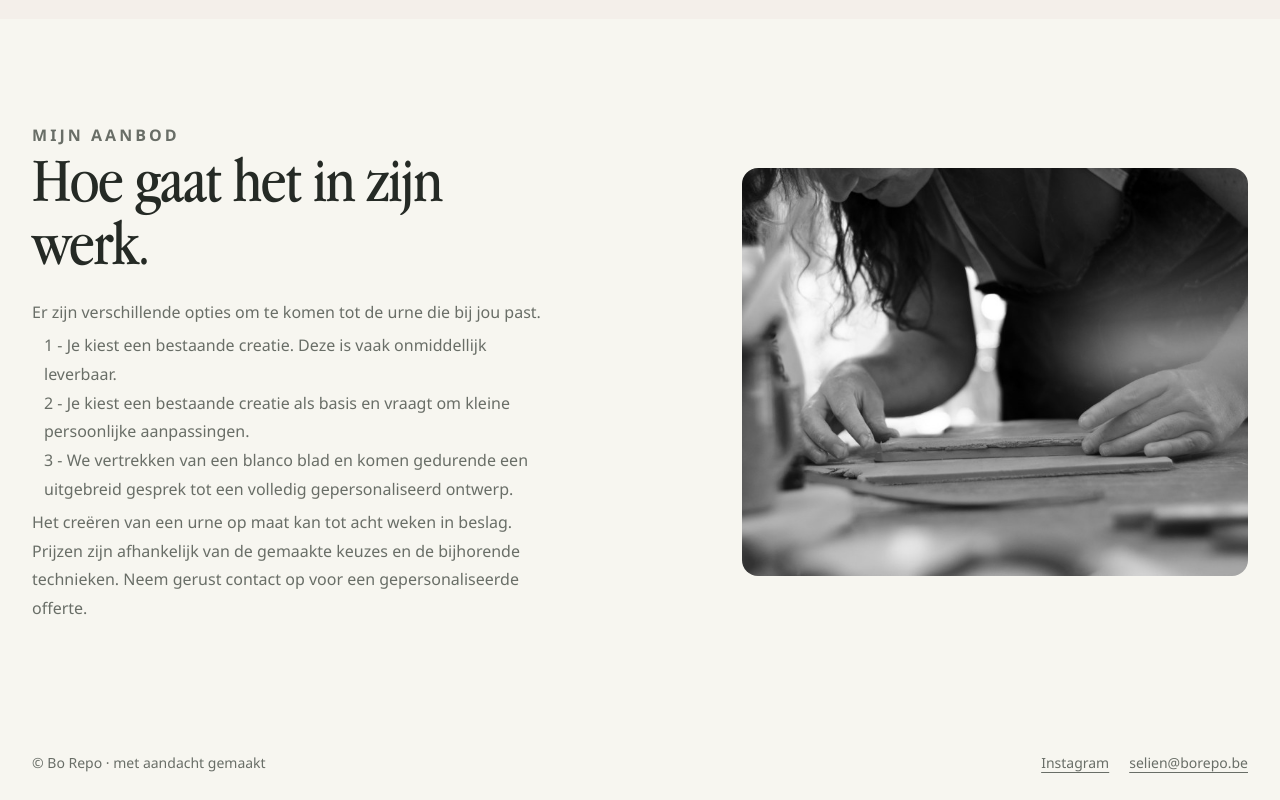
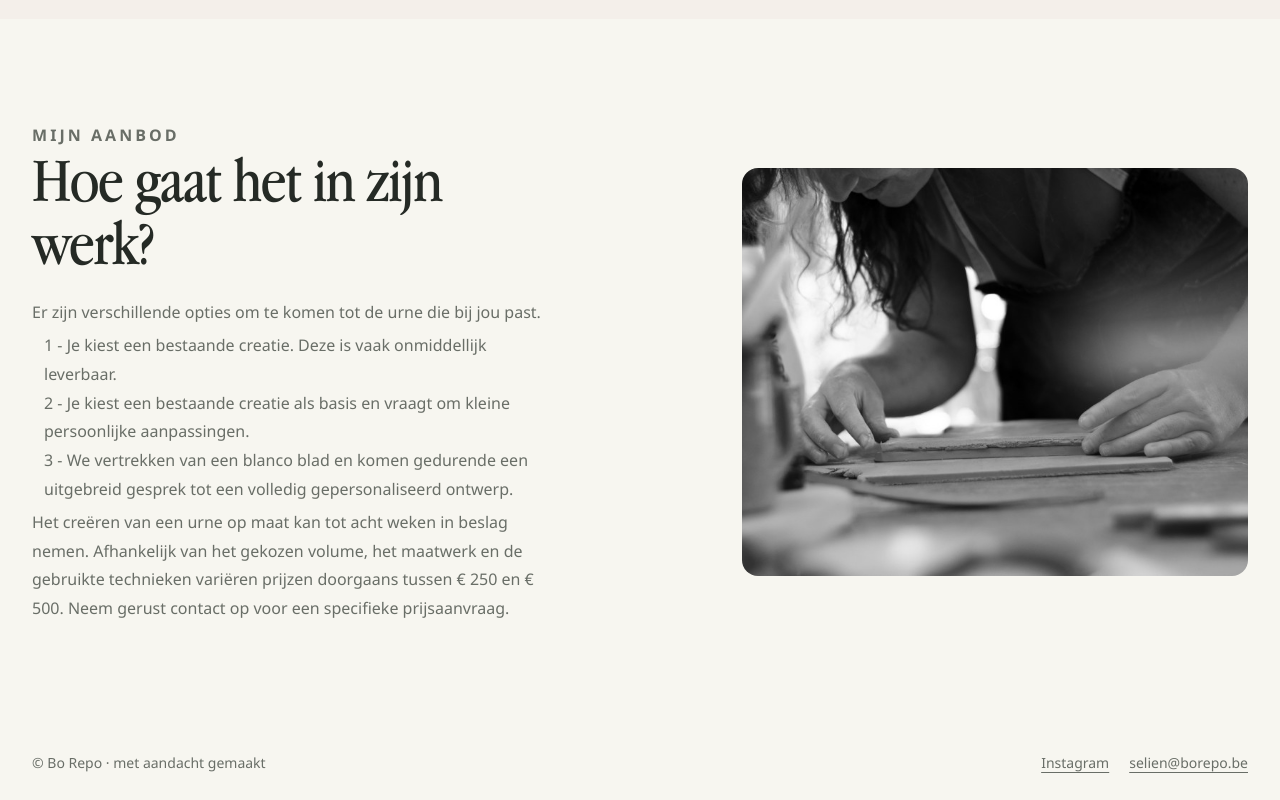
Before and after one commit to meesterMichiel/bo-repo, a plain HTML site: page index.html in a window 1280 px wide. Shown: the part 1532-2332 px from the top of the page. Drawn offline with Linux system fonts and the light colour scheme.

Commit message:
Update offer section

```diff
--- a/index.html
+++ b/index.html
@@ -52,14 +52,14 @@
     <section class="offer" aria-labelledby="offer-title">
       <div class="offer-copy">
         <p class="eyebrow">Mijn aanbod</p>
-        <h2 id="offer-title">Hoe gaat het in zijn werk.</h2>
+        <h2 id="offer-title">Hoe gaat het in zijn werk?</h2>
         <p>Er zijn verschillende opties om te komen tot de urne die bij jou past.</p>
         <ol>
           <li>Je kiest een bestaande creatie. Deze is vaak onmiddellijk leverbaar.</li>
           <li>Je kiest een bestaande creatie als basis en vraagt om kleine persoonlijke aanpassingen.</li>
           <li>We vertrekken van een blanco blad en komen gedurende een uitgebreid gesprek tot een volledig gepersonaliseerd ontwerp.</li>
         </ol>
-        <p>Het creëren van een urne op maat kan tot acht weken in beslag. Prijzen zijn afhankelijk van de gemaakte keuzes en de bijhorende technieken. Neem gerust contact op voor een gepersonaliseerde offerte.</p>
+        <p>Het creëren van een urne op maat kan tot acht weken in beslag nemen. Afhankelijk van het gekozen volume, het maatwerk en de gebruikte technieken variëren prijzen doorgaans tussen € 250 en € 500. Neem gerust contact op voor een specifieke prijsaanvraag.</p>
       </div>
       <img class="offer-image" src="img/bo-repo-offer.jpg" alt="Selien vormt met de hand een urne uit klei" loading="lazy">
     </section>
```
